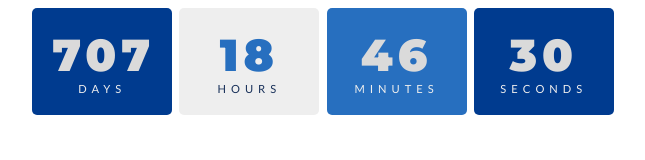
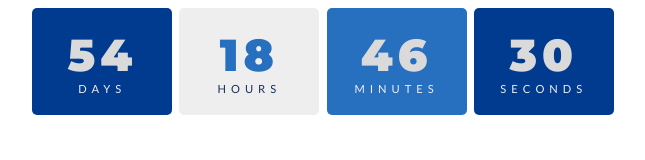
Before and after one commit to hyosun7037/notion, a plain HTML site: page count-down-2023.html in a window 1280 px wide. Shown: the whole page, without its empty margins (317-962 px from the left). Drawn offline with Linux system fonts and the light colour scheme.

Commit message:
2023으로 수정

```diff
--- a/countDown.html
+++ b/count-down-2023.html
@@ -110,7 +110,7 @@ body{
 </body>
 <script>
     const year = new Date().getFullYear();
-const myDate = new Date('Oct 15, 2024 00:00:00');
+const myDate = new Date('2023-01-01');
 console.log(myDate);
 
 // countdown
```
Also changed, not shown: index.html (+1 -1 lines).
